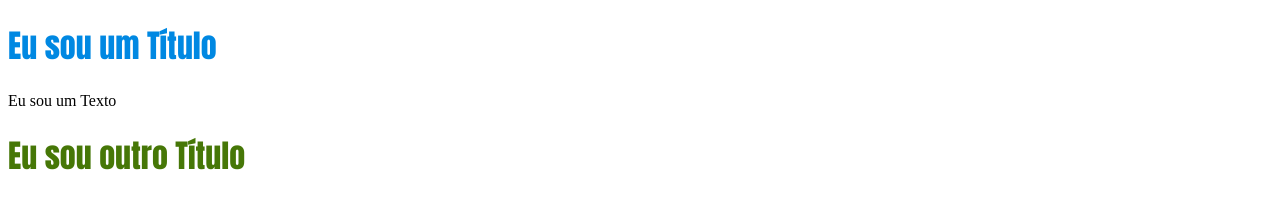
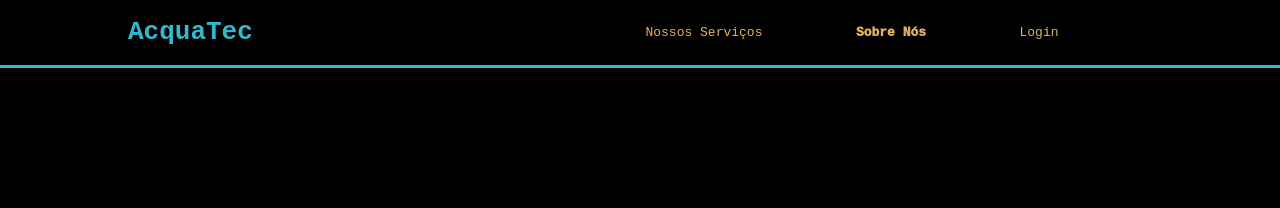
Before and after one commit to eduardoSilva96/repositorio-aula-2, a plain HTML site: page index.html in a window 1280 px wide. Drawn offline with Linux system fonts and the light colour scheme.

Commit message:
Criando o Header do meu primeiro site instituicional

```diff
--- a/estilo.css
+++ b/estilo.css
@@ -1,11 +1,33 @@
-.classe1{
-    color: rgb(0, 136, 226);
-    font-weight: 800;
-    font-family: Impact, Haettenschweiler, 'Arial Narrow Bold', sans-serif;
+body{
+    margin: 0;
+    background-color: #000;
+    font-family: monospace;
 }
 
-.classe2{
-    color: rgb(70, 119, 7);
-    font-weight: 800;
-    font-family: Impact, Haettenschweiler, 'Arial Narrow Bold', sans-serif;
+.header{
+    color: #32b9cd;
+    border-bottom: 3px solid #32b9cd;
 }
+
+.container{
+    width: 80%;
+    margin: auto;
+}
+
+.header .container{
+    display: flex;
+    justify-content: space-between;
+}
+
+.navbar{
+    display: flex;
+    list-style: none;
+    justify-content: space-evenly;
+    width: 600px;
+    align-items: center;
+    color: #e3b062;
+}
+
+.agora{
+    font-weight: 1000;
+}
--- a/index.html
+++ b/index.html
@@ -5,13 +5,20 @@
     <meta http-equiv="X-UA-Compatible" content="IE=edge">
     <meta name="viewport" content="width=device-width, initial-scale=1.0">
     <link rel="stylesheet" href="estilo.css">
-    <title>Projeto PI</title>
+    <title>Acquatec</title>
 </head>
 <body>
 
-    <h1 class="classe1">Eu sou um Título</h1>
-    <p>Eu sou um Texto</p>
-    <h1 class="classe2">Eu sou outro Título</h1>
+    <div class="header">
+        <div class="container">
+            <h1>AcquaTec</h1>
+            <ul class="navbar">
+                <li>Nossos Serviços</li>
+                <li class="agora">Sobre Nós</li>
+                <li>Login</li>
+            </ul>
+        </div>
+    </div>
 
 </body>
 </html>
```
